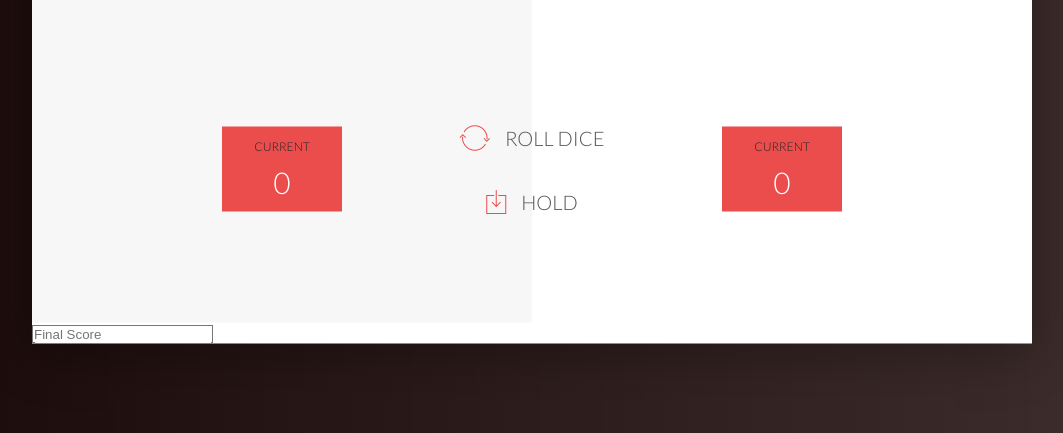
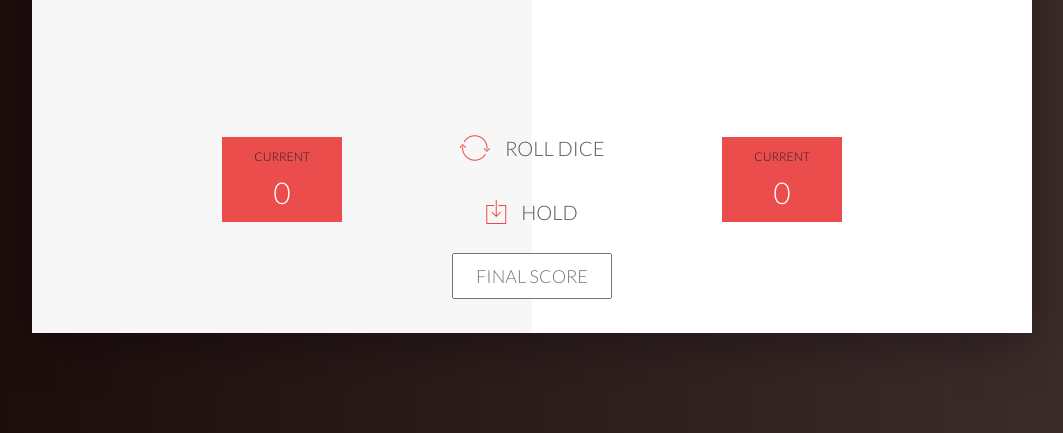
Before and after one commit to susanta96/pig-game, a plain HTML site: page index.html in a window 1280 px wide. Shown: the part 367-800 px from the top of the page, without its empty margins (108-1171 px from the left). Drawn offline with nearby package versions, Linux system fonts and the light colour scheme.

Commit message:
style in score field

```diff
--- a/style.css
+++ b/style.css
@@ -1,6 +1,21 @@
 /**********************************************
 *** GENERAL
 **********************************************/
+
+.final-score {
+    font-family: 'Lato';
+    font-size: 18px;
+    text-align: center;
+    position: absolute;
+    left: 50%;
+    transform: translateX(-50%);
+    top: 520px;
+    color: #555;
+    padding: 10px;
+    width: 160px;
+    text-transform: uppercase;
+}
+.final-score:focus{ outline: none;}
 
 * {
     margin: 0;
```
